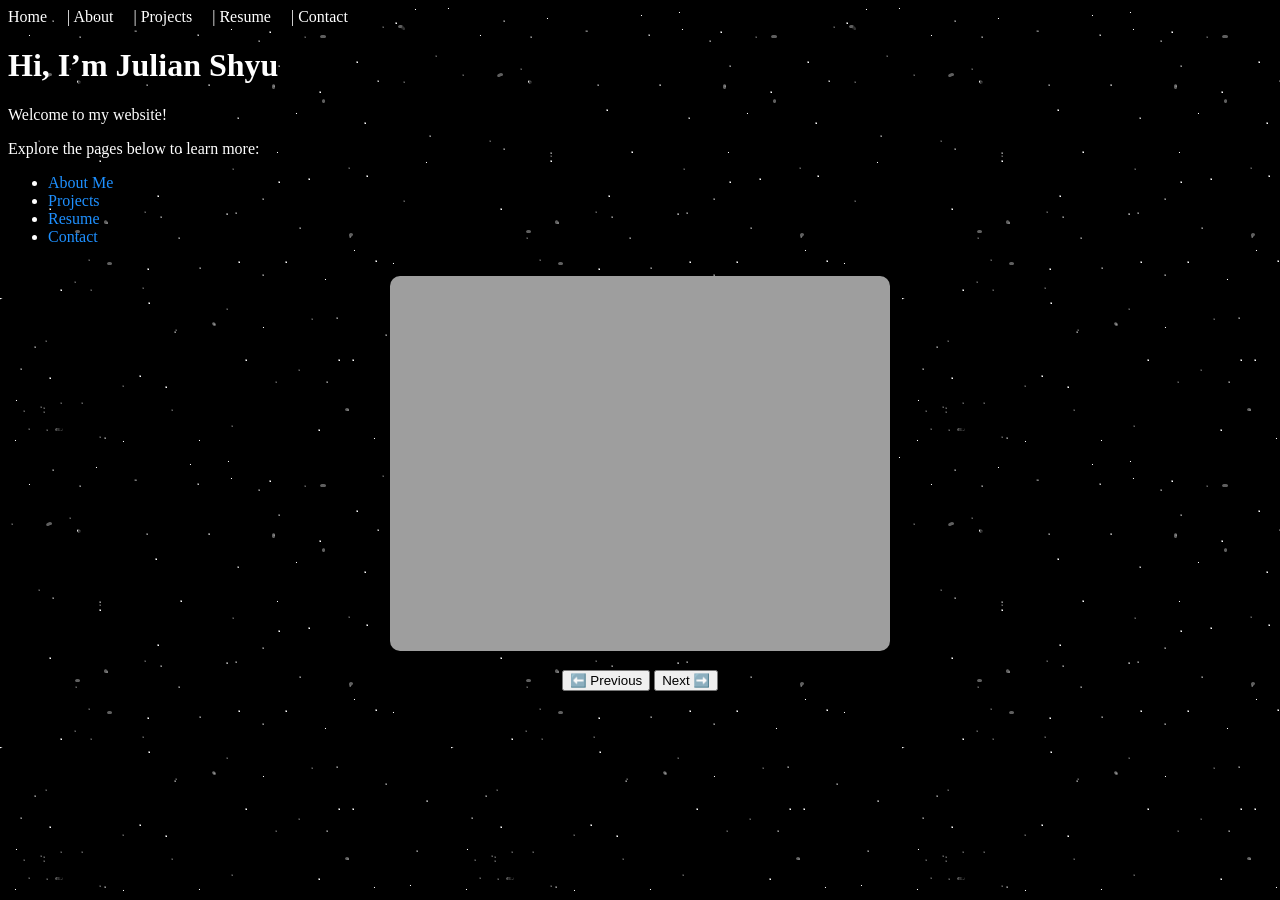
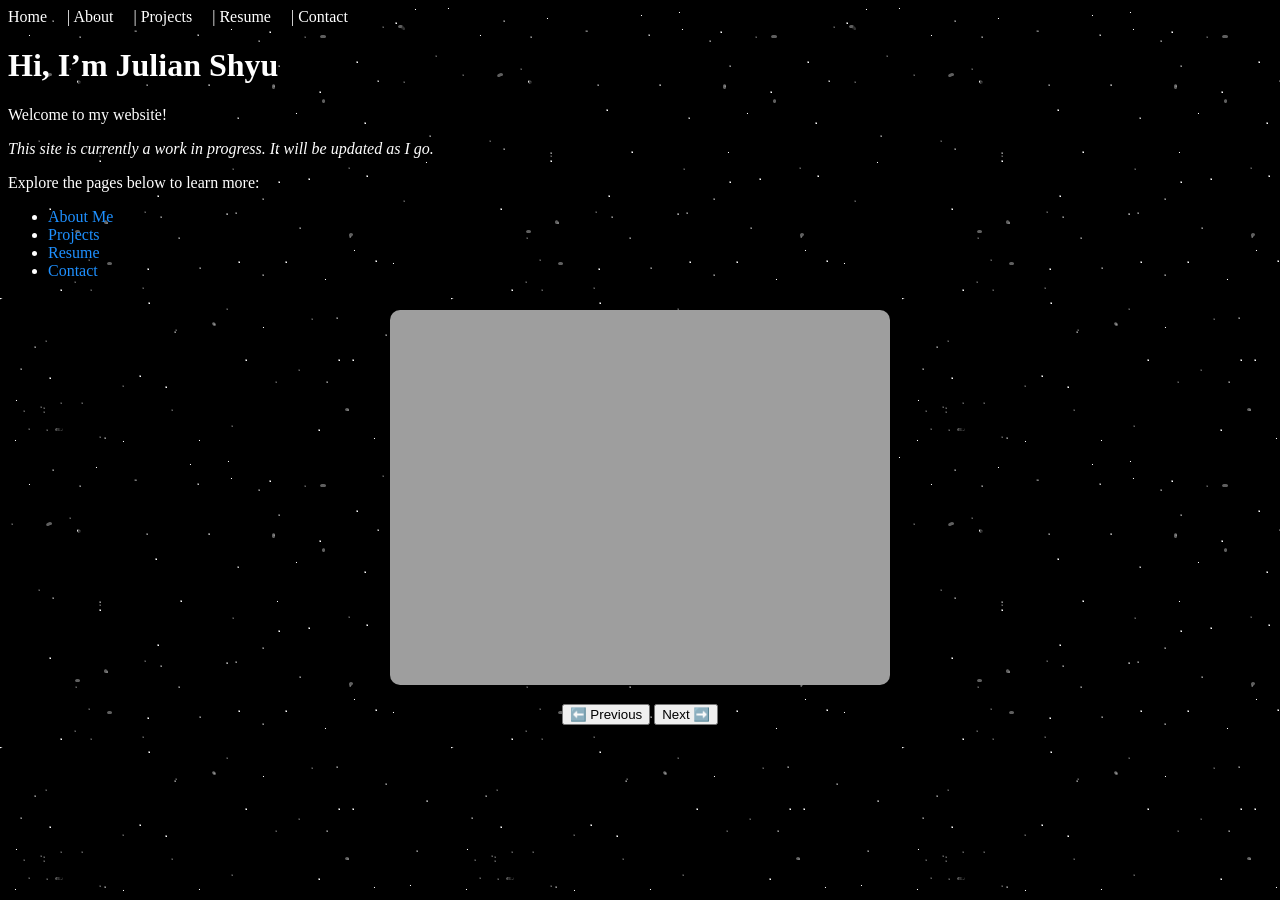
Before and after one commit to Julianzen/julians.github.io, a Jekyll site: the page built from index.md, in a window 1280 px wide. Built offline with Jekyll 4.4.1, drawn with Linux system fonts in a browser that asks for light colours.

Commit message:
Update index.md

```diff
--- a/index.md
+++ b/index.md
@@ -7,6 +7,7 @@ title: "Home"
 
 Welcome to my website!
 
+*This site is currently a work in progress. It will be updated as I go.*
 
 Explore the pages below to learn more:
 - [About Me](about.md)
```
